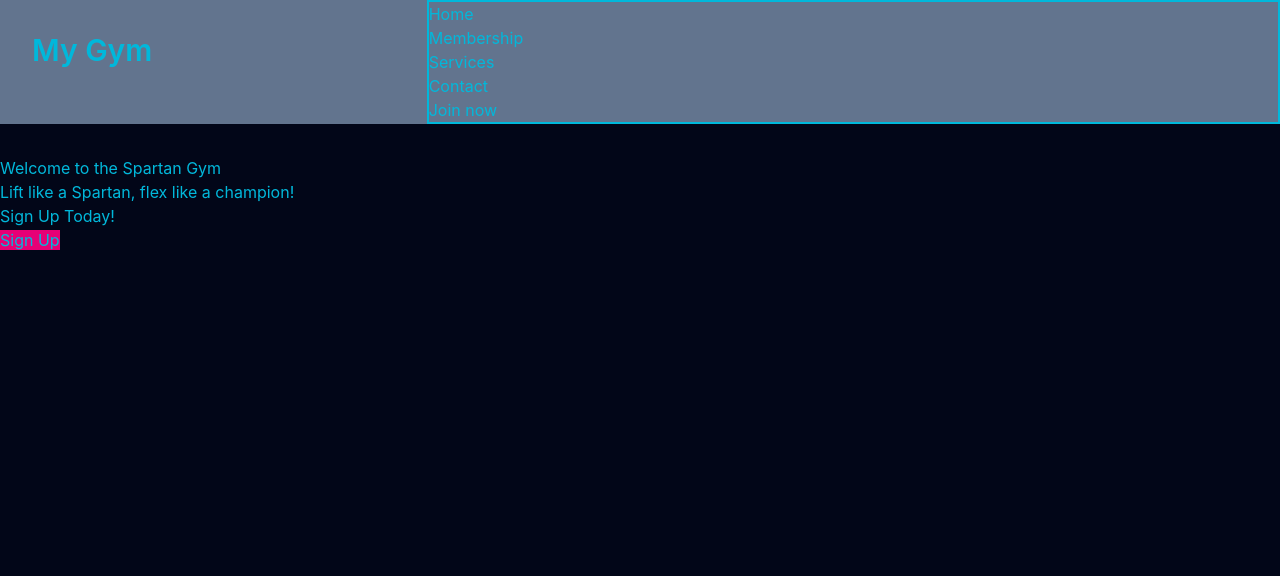
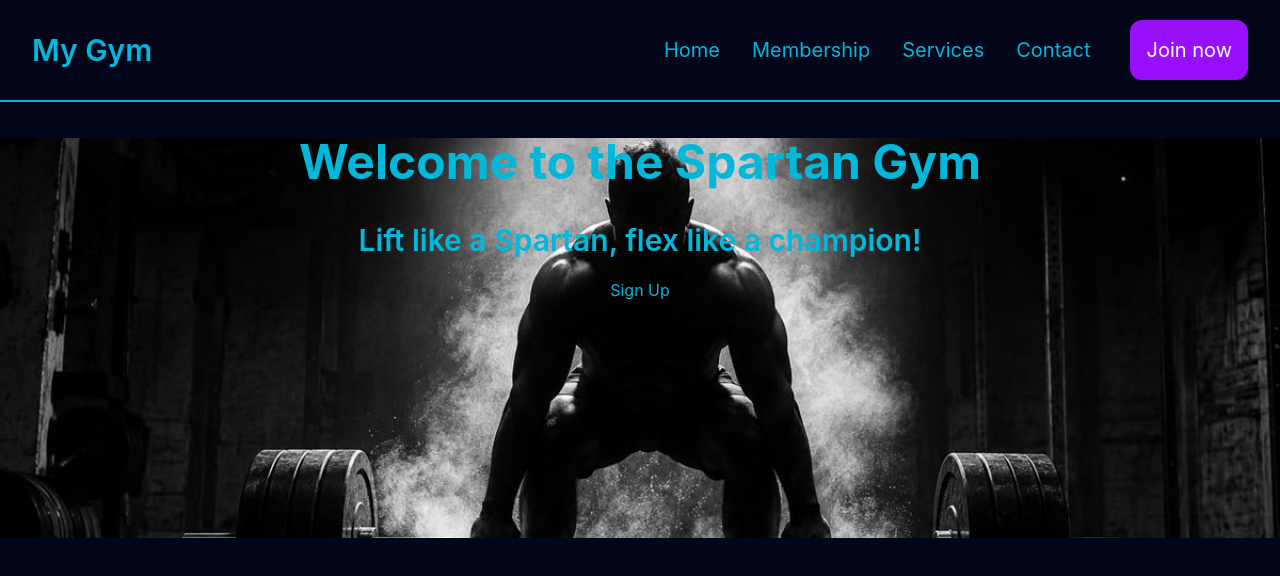
Before and after one commit to LeboKR/MyGym, a website: page frontEnd/index.html in a window 1280 px wide. Drawn offline with Linux system fonts and the light colour scheme.

Commit message:
Pulled and updated the sign up feature before merging to origin main

```diff
--- a/frontEnd/index.html
+++ b/frontEnd/index.html
@@ -4,34 +4,34 @@
     <meta charset="UTF-8">
     <meta name="viewport" content="width=device-width, initial-scale=1.0">
     <link rel="stylesheet" href="./output.css">
-    <title>Spartan Gym | Train with purpose</title>
+    <title>My Gym | Train with purpose</title>
 </head>
 <body class = "bg-slate-950 text-cyan-500">
-<section class="mb-8 flex bg-slate-500">
-        <a class="flex-1/3 text-3xl font-semibold p-8" href="index.html">
+<section class="mb-8 flex border-b-2">
+        <a class="text-3xl font-semibold p-8" href="index.html">
             My Gym
         </a>
-        <nav class = "flex-2/3 border-2">
-            <ul>
-                <li><a href="index.html" aria-current="page">Home</a></li>
+        <nav class = "ms-auto  text-xl gap-10 flex items-center px-8">
+            <ul class = "flex space-x-8 ">
+                <li><a href="index.html">Home</a></li>
                 <li><a href="index.html#membership">Membership</a></li>
                 <li><a href="index.html#services">Services</a></li>
                 <li><a href="index.html#contact">Contact</a></li>
             </ul>
-            <a href="signUp.html">Join now</a>
+            <a href="signUp.html" class = "bg-purple-600 p-4 text-white rounded-xl">Join now</a>
         </nav>
 
 </section>
 
 <main>
+<section class = "mb-10 mx-auto h-100 text-center bg-[url(../images/heroSection.jpg)] bg-no-repeat bg-cover bg-center ">
+    <h1 class = "text-5xl font-bold mx-auto my-9">Welcome to the Spartan Gym</h1>
+    <h3 class = "text-3xl inline-block font-semibold mx-auto mb-5">Lift like a Spartan, flex like a champion!</h3>
+    <div>
+        <a href="signUp.html" class = "">Sign Up</a>
+    </div>
+</section>
 
-    <h1>Welcome to the Spartan Gym</h1>
-    <h3>Lift like a Spartan, flex like a champion!</h3>
-
-    <div id = "callToAction">
-        <h2>Sign Up Today!</h2>
-        <a href="signUp.html" class = "bg-pink-600">Sign Up</a>
-    </div>
 
 </main>
 
--- a/frontEnd/package.json
+++ b/frontEnd/package.json
@@ -4,7 +4,8 @@
   "description": "",
   "main": "script.js",
   "scripts": {
-    "test": "echo \"Error: no test specified\" && exit 1"
+    "test": "echo \"Error: no test specified\" && exit 1",
+    "watch": "npx @tailwindcss/cli -i input.css -o output.css --watch"
   },
   "keywords": [],
   "author": "Lebza",
```
Also changed, not shown: frontEnd/output.css, images/heroSection.jpg (added).
